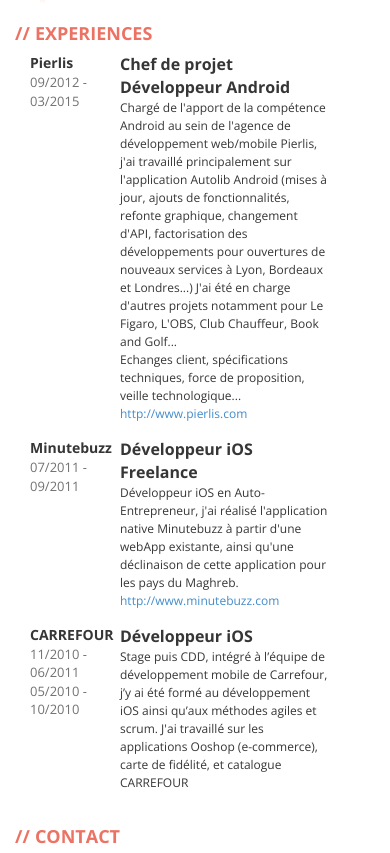
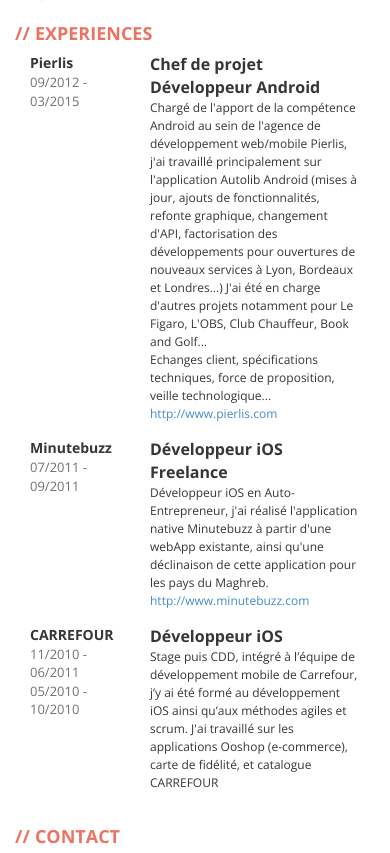
Before and after one commit to jsaddour/jsaddour.github.io, a plain HTML site: page index.html in a window 390 px wide. Shown: the part 930-1783 px from the top of the page. Drawn offline with nearby package versions, Linux system fonts and the light colour scheme.

Commit message:
small screen col size fix

```diff
--- a/index.html
+++ b/index.html
@@ -70,7 +70,7 @@
           <div class="box">
             <h2>Experiences</h2>
             <div class="job clearfix">
-              <div class="col-xs-3">
+              <div class="col-xs-4 col-sm-3">
                 <div class="where">Pierlis</div>
                 <div class="year">09/2012 - 03/2015</div>
               </div>
@@ -84,7 +84,7 @@
               </div>
             </div>
             <div class="job clearfix">
-              <div class="col-xs-3">
+              <div class="col-xs-4 col-sm-3">
                 <div class="where">Minutebuzz</div>
                 <div class="year">07/2011 - 09/2011</div>
               </div>
@@ -94,7 +94,7 @@
               </div>
             </div>
 			<div class="job clearfix">
-              <div class="col-xs-3">
+              <div class="col-xs-4 col-sm-3">
                 <div class="where">CARREFOUR</div>
 				<div class="year">11/2010 - 06/2011</div>
                 <div class="year">05/2010 - 10/2010</div>
```
